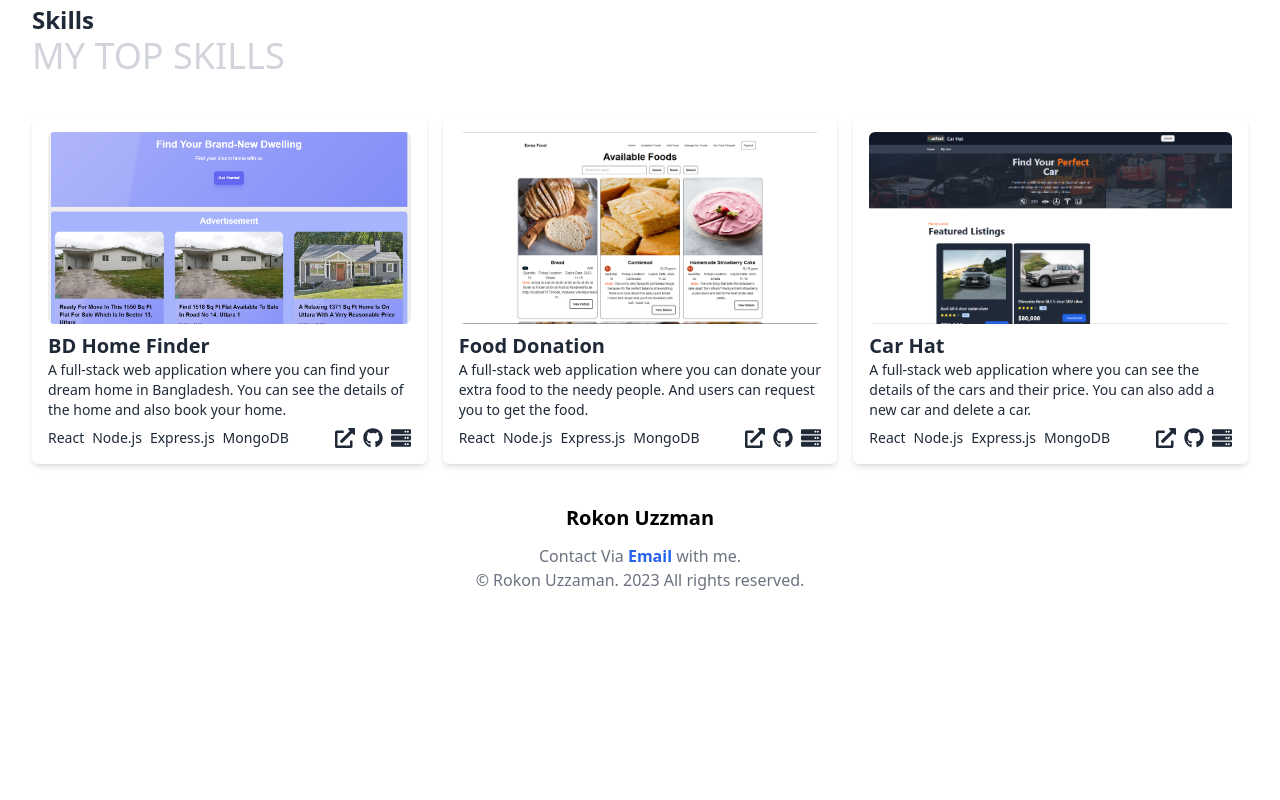
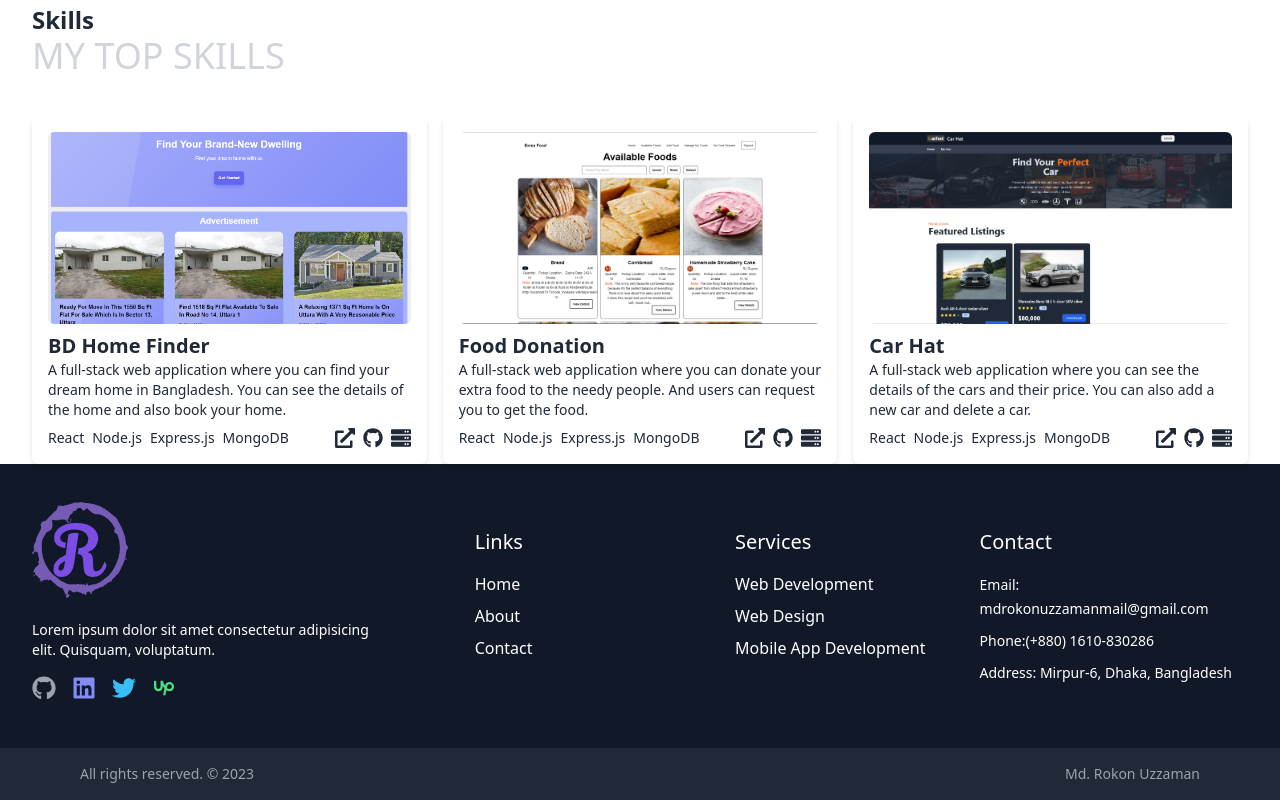
Before and after one commit to mrokonuzzaman040/my-resume, a React (Vite) app: page / in a window 1280 px wide. Shown: the part 1209-2009 px from the top of the page. Before the commit the page ends 1841 px from the top, so only its background shows below. Built offline with nearby package versions, Linux system fonts and the light colour scheme.

Commit message:
Refactor AboutMe and Footer components

```diff
--- a/src/Layout/Home/AboutMe/Aboutme.jsx
+++ b/src/Layout/Home/AboutMe/Aboutme.jsx
@@ -1,17 +1,38 @@
-import React from 'react';
-import profilepic from '../../../image/Person/profile.jpg'
+import { useEffect, useRef } from 'react';
+import { FaLinkedin, FaGithub, FaEnvelope } from 'react-icons/fa';
+import profilepic from '../../../image/Person/profile.jpg';
 import Experiance from './Experiance';
 
+
 const Aboutme = () => {
+    const aboutMeRef = useRef(null);
+
+    useEffect(() => {
+        const aboutMeElement = aboutMeRef.current;
+        aboutMeElement.classList.add('fade-in');
+    }, []);
+
     return (
-        <div className='w-full max-w-[85rem] sm:px-6 lg:px-8 mx-auto'>
-            <div className="flex items-center justify-center p-20">
+        <div className='w-full max-w-[85rem] sm:px-6 lg:px-8 mx-auto' ref={aboutMeRef}>
+            <div className="flex items-center justify-center p-10">
                 <img className='h-96 w-96 rounded-full' src={profilepic} alt="" />
+            </div>
+            <div className="flex justify-center gap-4 mb-4">
+                <a href="https://www.linkedin.com/" target="_blank" rel="noopener noreferrer">
+                    <FaLinkedin className="text-4xl text-indigo-500 hover:text-indigo-700" />
+                </a>
+                <a href="https://github.com/" target="_blank" rel="noopener noreferrer">
+                    <FaGithub className="text-4xl text-indigo-500 hover:text-indigo-700" />
+                </a>
+                <a href="mailto:your-email@example.com">
+                    <FaEnvelope className="text-4xl text-indigo-500 hover:text-indigo-700" />
+                </a>
             </div>
             <div className="text-center flex flex-col gap-4 mb-7">
                 <h1 className='text-4xl'>Hi, I'm <span>Md. Rokon Uzzaman</span></h1>
                 <p>As a passionate and detail-oriented web developer, I possess expertise in ReactJS, NodeJS, ExpressJS, MongoDB, among others. My specialization lies in designing seamless and user-centric web applications that transform ideas into reality.</p>
             </div>
+
             <Experiance />
         </div>
     );
--- a/src/components/Footer/Footer.jsx
+++ b/src/components/Footer/Footer.jsx
@@ -1,22 +1,90 @@
 import React from 'react';
 import logo from '../../assets/fabicon.svg'
 import { Link } from 'react-router-dom';
+import { FaGithub, FaLinkedin, FaTwitter } from 'react-icons/fa';
+import { BiLogoUpwork } from "react-icons/bi";
 
 const Footer = () => {
     return (
-        <footer class="w-full max-w-[85rem] py-10 px-4 sm:px-6 lg:px-8 mx-auto">
+        <>
+            <div className="bg-gray-900 text-white">
+                <div className="max-w-7xl mx-auto px-4 py-8">
+                    <div className="grid grid-cols-3 items-center gap-2">
+                        <div className="w-full sm:max-w-sm px-4">
+                            <div className="mb-4">
+                                <img src={logo} alt="" className="w-24" />
+                            </div>
+                            <div className="mb-4">
+                                <p className="text-sm">Lorem ipsum dolor sit amet consectetur adipisicing elit. Quisquam, voluptatum.</p>
+                            </div>
+                            <div className="flex gap-4 mb-4">
+                                <a href="https://github.com/mrokonuzzaman040" target="_blank" rel="noopener noreferrer">
+                                    <FaGithub className="text-2xl text-gray-400 hover:text-gray-300" />
+                                </a>
+                                <a href="https://www.linkedin.com/in/rokonuzzaman040/" target="_blank" rel="noopener noreferrer">
+                                    <FaLinkedin className="text-2xl text-indigo-400 hover:text-gray-300" />
+                                </a>
+                                <a href="https://twitter.com/rokonuzzaman040" target="_blank" rel="noopener noreferrer">
+                                    <FaTwitter className="text-2xl text-sky-400 hover:text-gray-300" />
+                                </a>
+                                <a href="https://www.upwork.com/freelancers/~0109501d92846b8673" target="_blank" rel="noopener noreferrer">
+                                    <BiLogoUpwork className="text-2xl text-green-400 hover:text-gray-300" />
+                                </a>
+                            </div>
+                        </div>
 
-            <div class="text-center">
-                <div>
-                    <a class="flex-none text-xl font-semibold text-black dark:text-white dark:focus:outline-none dark:focus:ring-1 dark:focus:ring-gray-600" href="#" aria-label="Brand">Rokon Uzzman</a>
-                </div>
+                        <div className="grid col-span-2 grid-cols-3 p-4 m-2">
+                            <div className="w-full px-4">
+                                <h4 className="text-xl mb-4">Links</h4>
+                                <div className="flex flex-col gap-2">
+                                    <Link to="/" className="hover:text-gray-300">Home</Link>
+                                    <Link to="/about" className="hover:text-gray-300">About</Link>
+                                    <Link to="/contact" className="hover:text-gray-300">Contact</Link>
+                                </div>
+                            </div>
+                            <div className="w-full px-4">
+                                <h4 className="text-xl mb-4">Services</h4>
+                                <div className="flex flex-col gap-2">
+                                    <Link to="/" className="hover:text-gray-300">Web Development</Link>
+                                    <Link to="/" className="hover:text-gray-300">Web Design</Link>
+                                    <Link to="/" className="hover:text-gray-300">Mobile App Development</Link>
+                                </div>
+                            </div>
+                            <div className="w-full">
+                                <h4 className="text-xl mb-4">Contact</h4>
+                                <div className="flex flex-wrap flex-col gap-2">
+                                    <a href="mailto:mdrokonuzzamanmail@gmail.com" className="hover:text-gray-300">
+                                        <span className="text-sm">Email: mdrokonuzzamanmail@gmail.com </span>
+                                        <span className="text-sm">
+                                        </span>
+                                    </a>
+                                    <a href="tel:+8801610830286" className="hover:text-gray-300">
+                                        <span className="text-sm">Phone:(+880) 1610-830286 </span>
+                                        <span className="text-sm">
+                                        </span>
+                                    </a>
+                                    <a href="https://goo.gl/maps/9sVfQxR7W5s" target="_blank" rel="noopener noreferrer" className="hover:text-gray-300">
+                                        <span className="text-sm">Address: Mirpur-6, Dhaka, Bangladesh </span>
+                                        <span className="text-sm">
+                                        </span>
+                                    </a>
+                                </div>
+                            </div>
+                        </div>
 
-                <div class="mt-3">
-                    <p class="text-gray-500">Contact Via <a class="font-semibold text-blue-600 hover:text-blue-700 dark:text-blue-500 dark:hover:text-blue-400" href="#">Email</a> with me.</p>
-                    <p class="text-gray-500">© Rokon Uzzaman. 2023 All rights reserved.</p>
+                    </div>
                 </div>
             </div>
-        </footer>
+            <div className="bg-gray-800 text-white py-4">
+                <div className="max-w-6xl mx-auto px-4">
+                    <div className="flex flex-col md:flex-row justify-between items-center">
+                        <div className="text-sm text-gray-400">All rights reserved. © 2023</div>
+                        <div className="text-sm text-gray-400">Md. Rokon Uzzaman</div>
+                    </div>
+                </div>
+            </div>
+
+        </>
     );
 };
 
```
